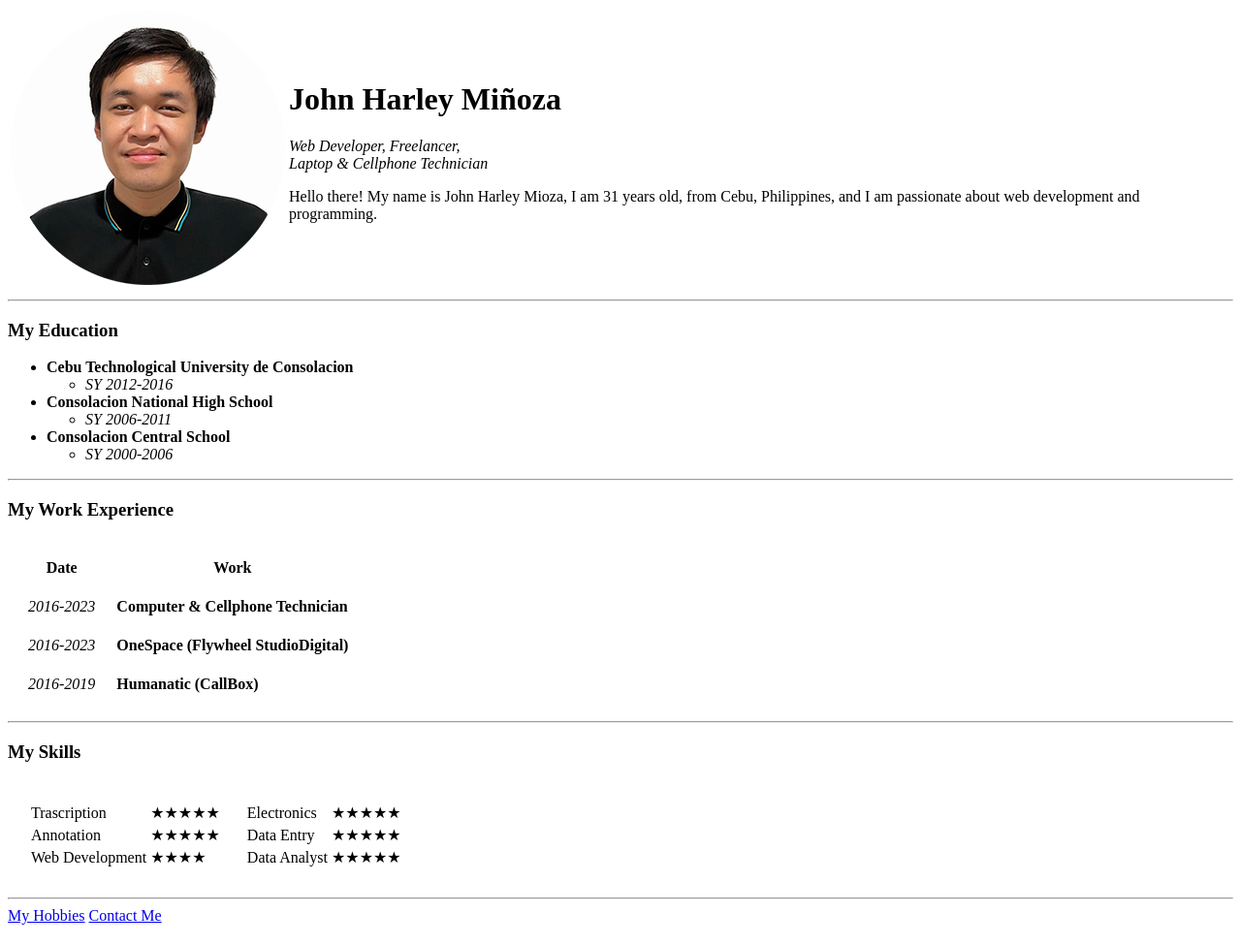
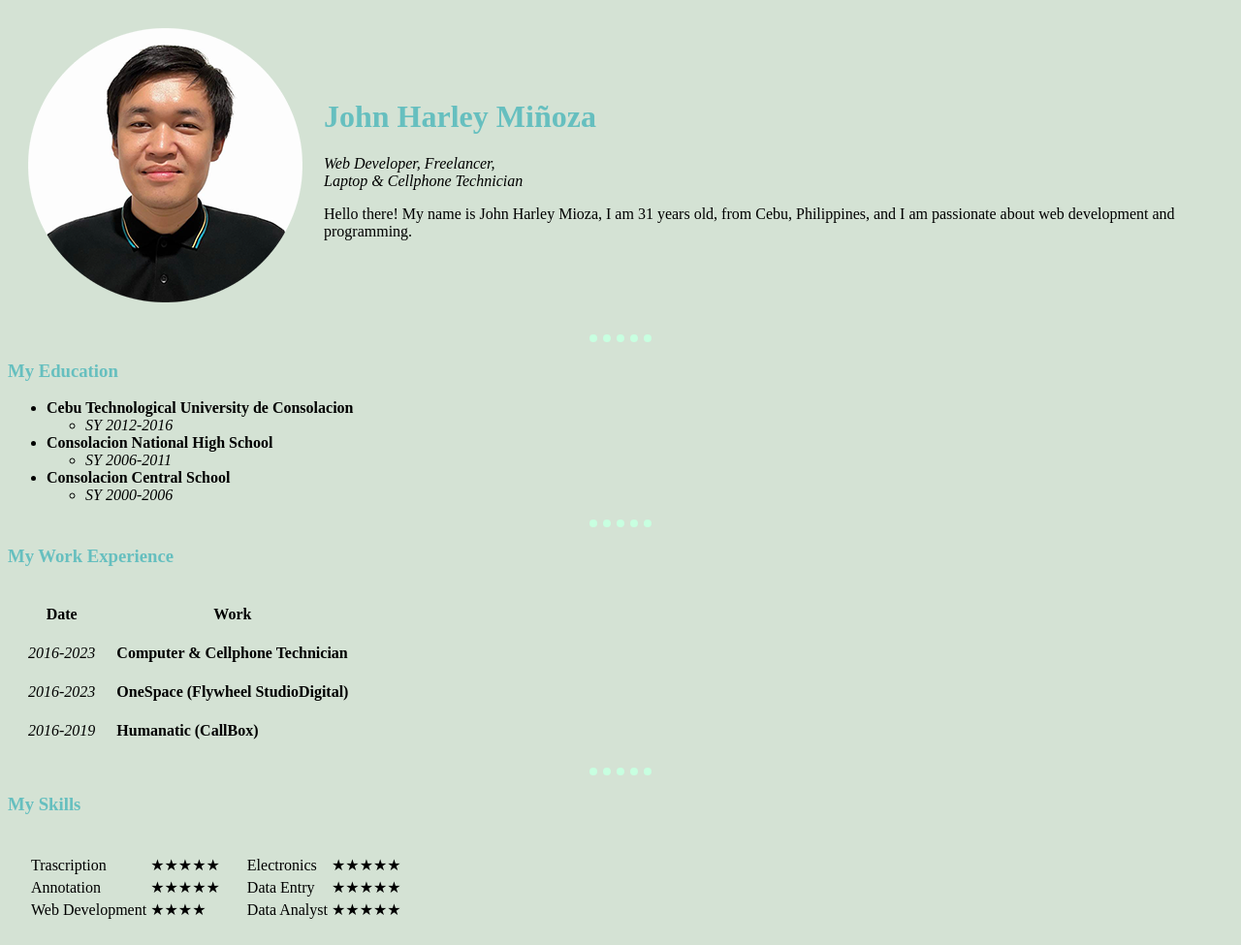
Before and after one commit to yelrah28/mycv, a plain HTML site: page index.html in a window 1280 px wide. Shown: the top 975 px of the page at 97% size. Drawn offline with Linux system fonts and the light colour scheme.

Commit message:
Add files via upload
update

```diff
--- /dev/null
+++ b/css/styles.css
@@ -0,0 +1,19 @@
+body {
+    background-color: #D4E2D4;
+}
+hr {
+    border-style: none;
+    border-top-style: dotted;
+    border-color: #C8FFE0;
+    border-width: 8px;
+    width: 5%;
+}
+h1 {
+    color: #66BFBF;
+}
+h2 {
+    color: #66BFBF;
+}
+h3 {
+    color: #66BFBF;
+}
--- a/index.html
+++ b/index.html
@@ -4,9 +4,12 @@
     <meta charset="UTF-8">
     <meta name="viewport" content="width=device-width, initial-scale=1.0">
     <title>Harley's Website</title>
+
+    <link rel="stylesheet" href="css/styles.css">
+
 </head>
 <body>
-    <table>
+    <table cellspacing="20">
         <tr>
             <td>
                 <img src="harleypic-modified.png" alt="Harley's CV">
```
